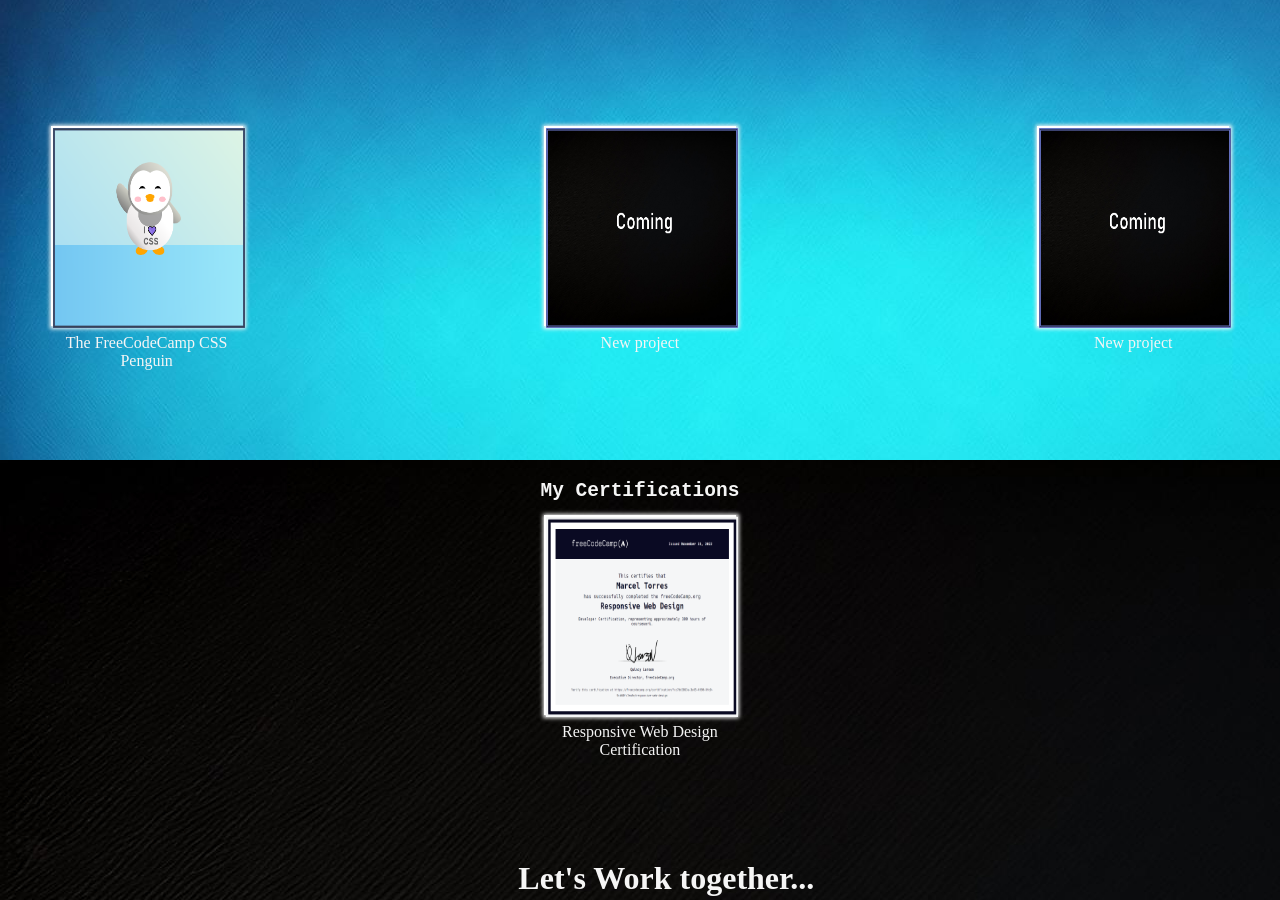
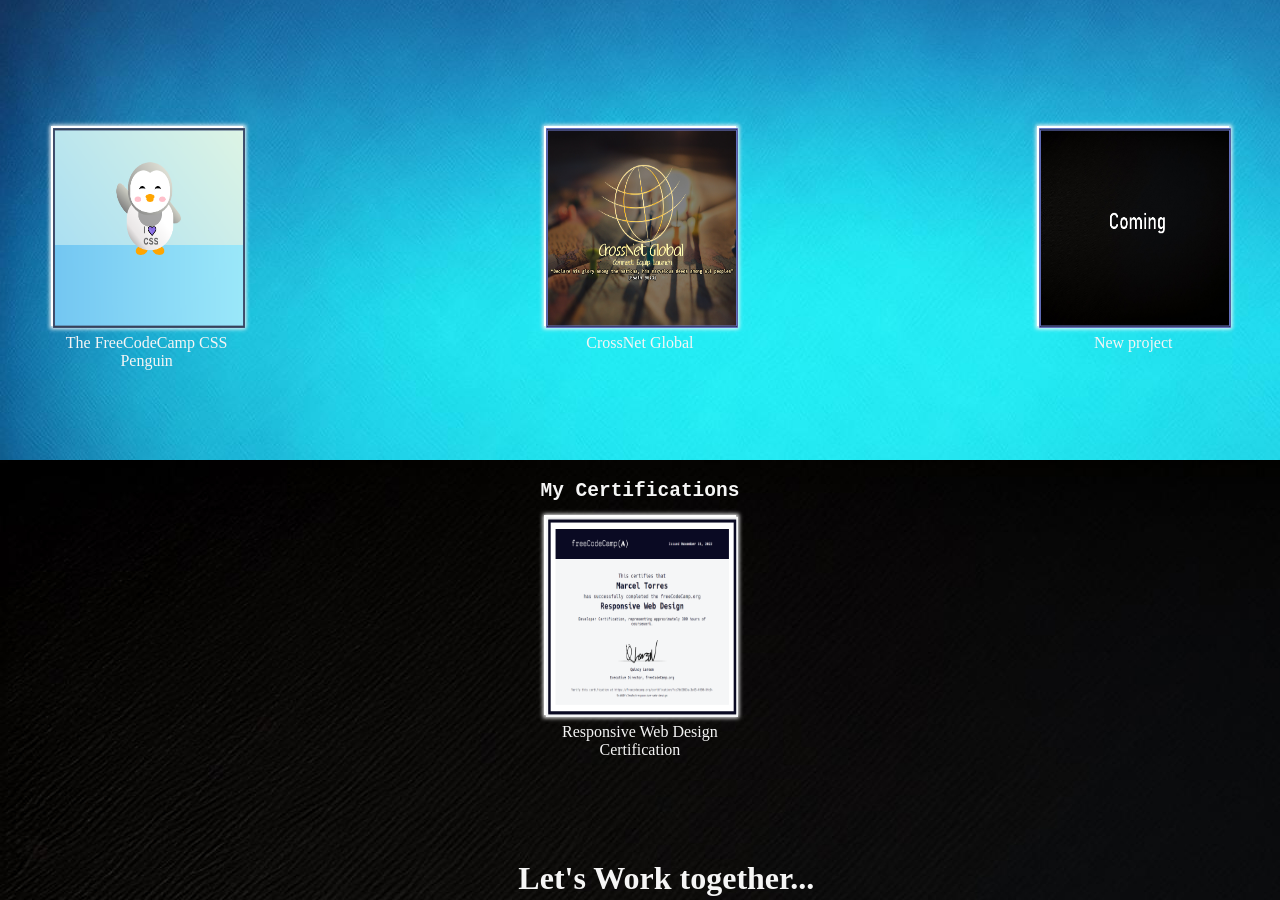
Before and after one commit to Cellohh/developer, a plain HTML site: page index.html in a window 1280 px wide. Shown: the part 1140-2040 px from the top of the page. Drawn offline with Linux system fonts and the light colour scheme.

Commit message:
updated portfolio

```diff
--- a/index.html
+++ b/index.html
@@ -47,7 +47,7 @@
                     <figure><a href="https://cellohh.github.io/FCCpenguin/" target="_blank"><img class="acg1" src="media/pen2.png"><img class="acg2" src="media/pen.png"><figcaption>The FreeCodeCamp CSS Penguin</figcaption></a></figure></div>
 
             <div class="project-tile">
-                    <figure><a href="#" target="_blank"><img class="acg1" src="media/soon.png"><img class="acg2" src="media/coming.png"><figcaption>New project</figcaption></a></figure></div>
+                    <figure><a href="https://crossnetglobal.com/" target="_blank"><img class="acg1" src="media/cng2.png"><img class="acg2" src="media/cng1.png"><figcaption>CrossNet Global</figcaption></a></figure></div>
 
 
              <div class="project-tile">
```
Also changed, not shown: media/cng1.png (added), media/cng2.png (added).
